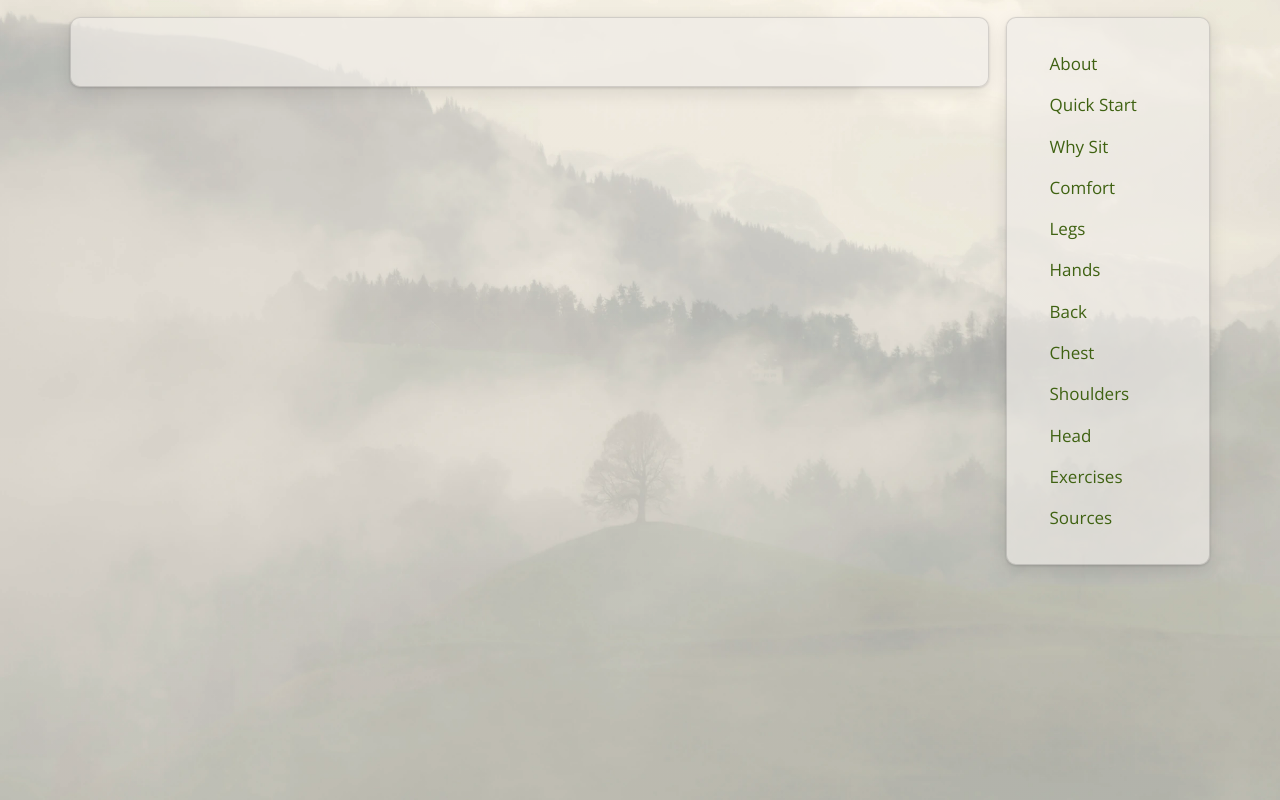
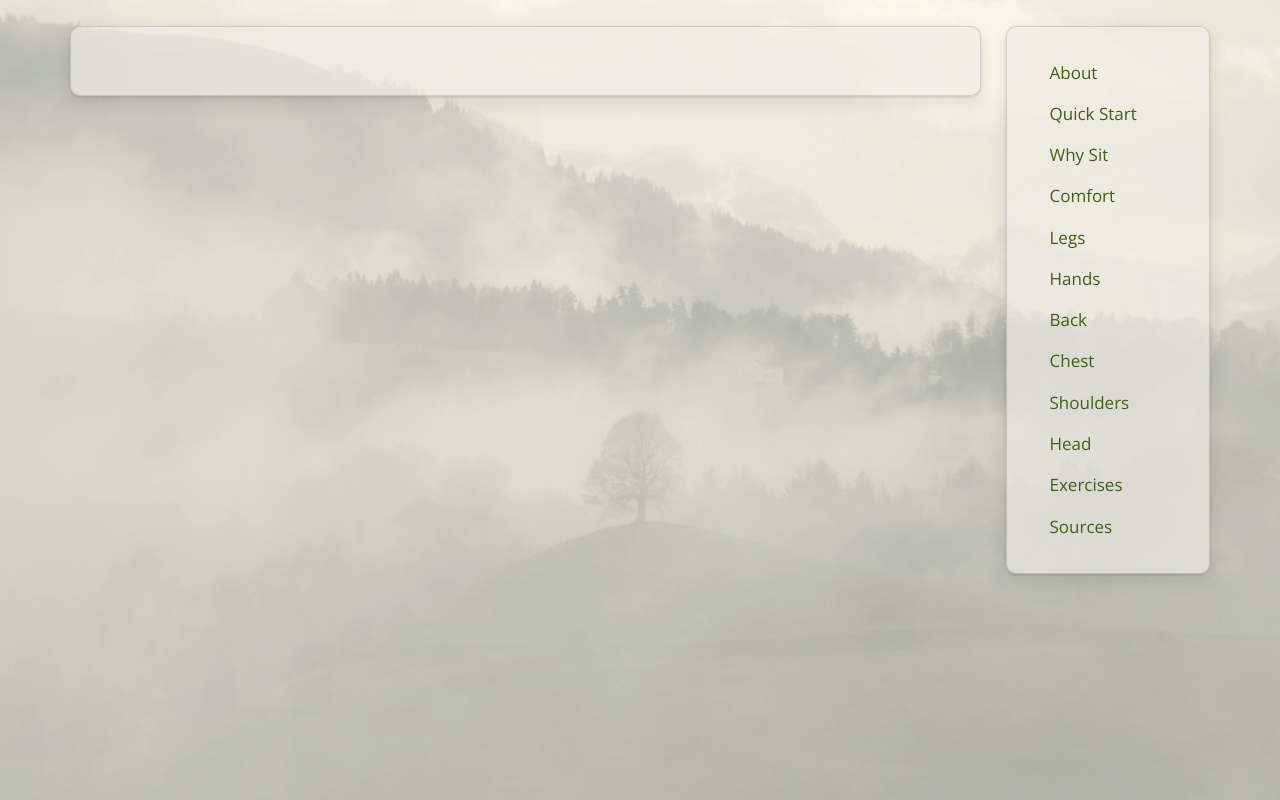
Before and after one commit to jamescrg/meditation-posture, a Django app: template templates/article.html in a window 1280 px wide. Run offline with Django 3.2, Linux system fonts and the light colour scheme; the template is opened without the code that fills it, so the values that code supplies are empty; some libraries are stand-ins or nearby versions.

Commit message:
Add favicon; more space above and between the sheets
- Favicon: a bare ring, dark green in light mode and the sheet color
  in dark mode (SVG), with an .ico fallback and an apple-touch-icon
- Gap above the sheets and between article and nav up to 1.5rem

```diff
--- a/static/styles/styles.css
+++ b/static/styles/styles.css
@@ -24,7 +24,7 @@ body {
   font-size: 1rem;
   line-height: 1.42857143;
   margin: 0;
-  padding: 1rem 0 2.5rem 0;
+  padding: 1.5rem 0 2.5rem 0;
 }
 
 /* background image under a warm tint, fixed behind the page */
@@ -67,7 +67,7 @@ layout
 
 /* the article, with the navigation in its own fixed-width sheet to the right */
 .content {
-  column-gap: 1rem;
+  column-gap: 1.5rem;
   display: grid;
   grid-template-columns: minmax(0, 1fr) 12rem;
 }
@@ -92,6 +92,10 @@ layout
 
 /* phones: keep the padding small so the text column stays wide */
 @media (max-width: 767px) {
+  body {
+    padding-top: 1rem;
+  }
+
   .panel-background {
     padding: 1rem;
   }
@@ -204,12 +208,12 @@ navigation
 
 /* the navigation sheet stays in view while the article scrolls */
 .nav .panel-background {
-  max-height: calc(100vh - 2rem);
+  max-height: calc(100vh - 3rem);
   overflow-y: auto;
   /* extra space on the left sets the short links nearer the middle of the sheet */
   padding: 1.5rem 1rem 1.5rem 2.5rem;
   position: sticky;
-  top: 1rem;
+  top: 1.5rem;
 }
 
 .nav ul {
--- a/templates/layout.html
+++ b/templates/layout.html
@@ -4,8 +4,12 @@
 
 <meta charset="UTF-8" content="">
 <title>meditationposture.net</title>
-<link rel="shortcut icon" href="">
-<link rel="apple-touch-icon" href="">
+{% load cache_busting %}
+
+<!-- favicon: svg for current browsers, ico as a fallback -->
+<link rel="icon" href="{% static_versioned 'images/favicon.ico' %}" sizes="48x48">
+<link rel="icon" href="{% static_versioned 'images/favicon.svg' %}" type="image/svg+xml">
+<link rel="apple-touch-icon" href="{% static_versioned 'images/apple-touch-icon.png' %}">
 
 <!-- set viewport for mobile devices -->
 <meta name="viewport" content="width = device-width, initial-scale = 1">
@@ -14,7 +18,6 @@
 <link rel="preload" as="image" href="/static/images/misty-hills-bg.webp">
 
 <!-- app stylesheets, versioned so browsers pick up changes -->
-{% load cache_busting %}
 <link rel="stylesheet" href="{% static_versioned 'styles/colors.css' %}">
 <link rel="stylesheet" href="{% static_versioned 'styles/styles.css' %}">
 
```
Also changed, not shown: static/images/apple-touch-icon.png (added), static/images/favicon.ico (added), static/images/favicon.svg (added).
